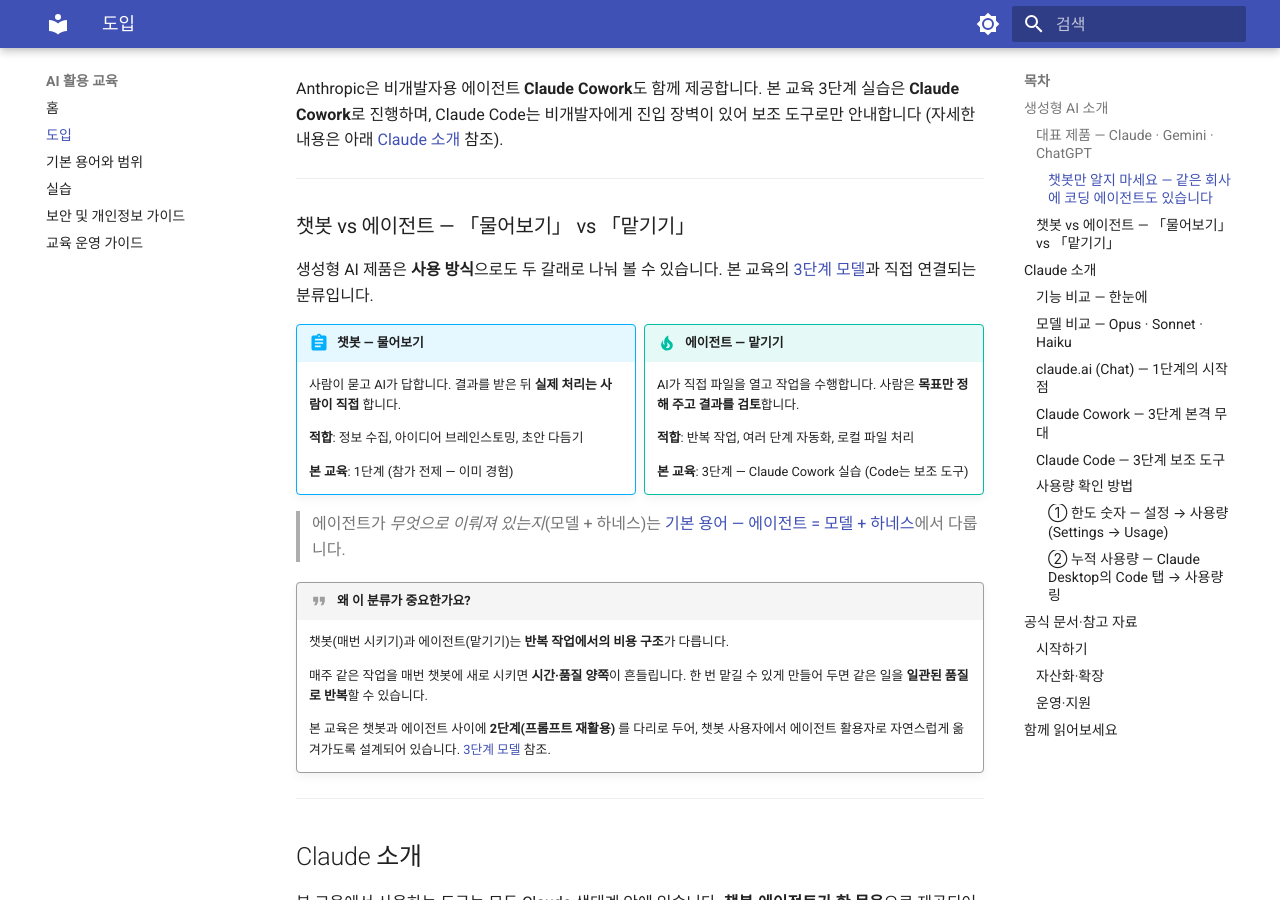
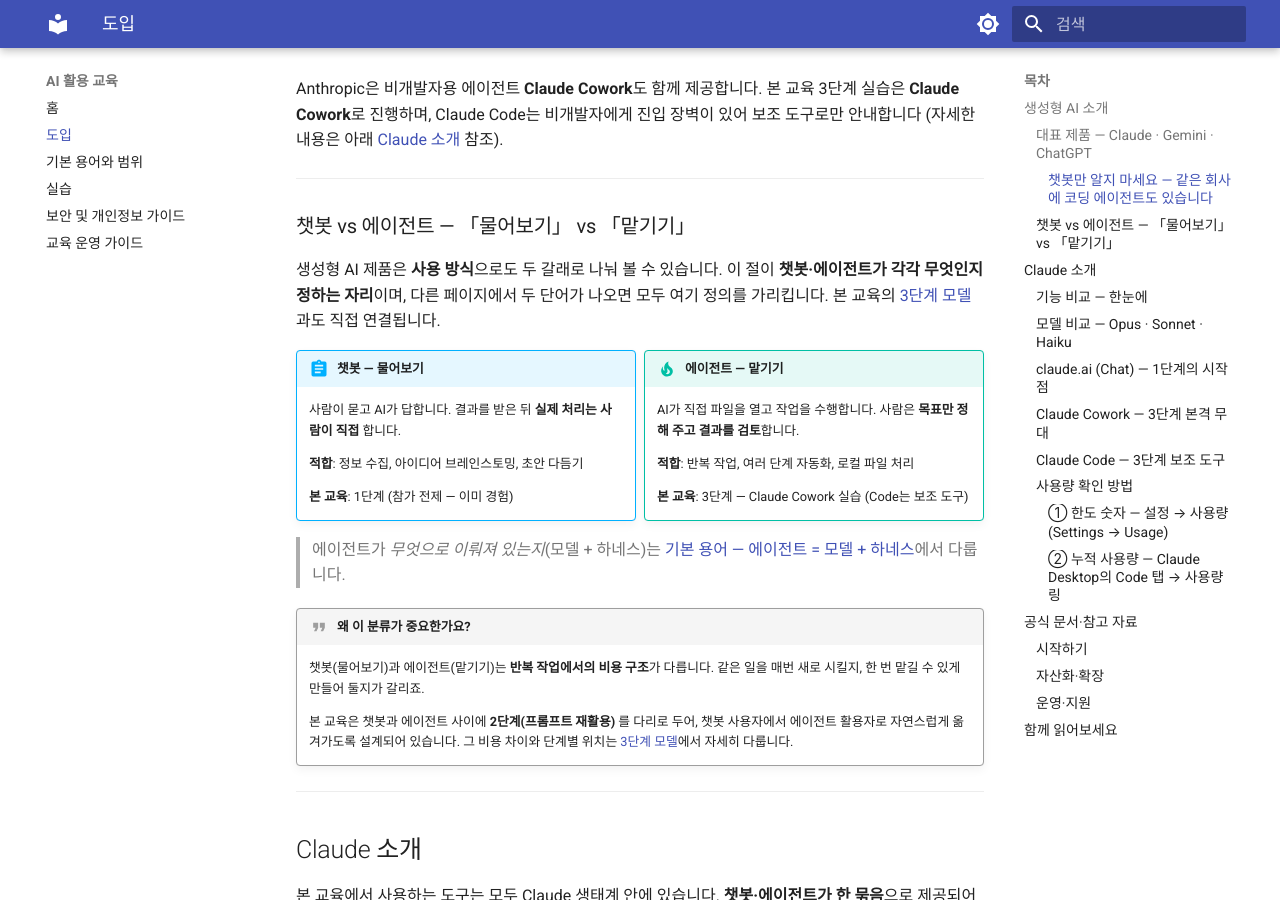
Before and after one commit to scroogy-dev/ai-onboarding, an MkDocs documentation site: the page built from docs/intro.md, in a window 1280 px wide and 900 px high, scrolled down 1357 px. Built offline with MkDocs 1.6.1 and Material for MkDocs 9.7.7, drawn with Linux system fonts in a browser that asks for light colours.

Commit message:
docs: 이론 파트 교차링크 정리 — 챗봇/에이전트 정의 단일화·프롬프트 품질 분리 (#42)
핵심 대비를 "한 곳에서 정의하고 나머지는 링크"로 정돈해 중복 서술을 걷어냄.

- 도입 §챗봇 vs 에이전트를 「정의의 집」으로 명시 — 다른 페이지는 여기 정의를 가리키도록. "왜 중요한가" 박스의 비용 구조 재서술은 홈 §3단계로 위임
- 홈 §3단계 도입부에 챗봇/에이전트 정의 역링크 추가(여기선 재정의하지 않음)
- 홈 §실습 접근법(막연/구조화)이 챗봇/에이전트와는 다른 이야기(프롬프트를 얼마나 구체적으로 쓰는가)임을 한 줄로 분리 + 도입 링크

```diff
--- a/docs/intro.md
+++ b/docs/intro.md
@@ -42,7 +42,7 @@
 
 ### 챗봇 vs 에이전트 — 「물어보기」 vs 「맡기기」 { #chatbot-vs-agent }
 
-생성형 AI 제품은 **사용 방식**으로도 두 갈래로 나눠 볼 수 있습니다. 본 교육의 [3단계 모델](index.md#stage-model)과 직접 연결되는 분류입니다.
+생성형 AI 제품은 **사용 방식**으로도 두 갈래로 나눠 볼 수 있습니다. 이 절이 **챗봇·에이전트가 각각 무엇인지 정하는 자리**이며, 다른 페이지에서 두 단어가 나오면 모두 여기 정의를 가리킵니다. 본 교육의 [3단계 모델](index.md#stage-model)과도 직접 연결됩니다.
 
 <div class="grid" markdown>
 
@@ -65,11 +65,9 @@
 > 에이전트가 *무엇으로 이뤄져 있는지*(모델 + 하네스)는 [기본 용어 — 에이전트 = 모델 + 하네스](basics.md#model-harness)에서 다룹니다.
 
 !!! quote "왜 이 분류가 중요한가요?"
-    챗봇(매번 시키기)과 에이전트(맡기기)는 **반복 작업에서의 비용 구조**가 다릅니다.
+    챗봇(물어보기)과 에이전트(맡기기)는 **반복 작업에서의 비용 구조**가 다릅니다. 같은 일을 매번 새로 시킬지, 한 번 맡길 수 있게 만들어 둘지가 갈리죠.
 
-    매주 같은 작업을 매번 챗봇에 새로 시키면 **시간·품질 양쪽**이 흔들립니다. 한 번 맡길 수 있게 만들어 두면 같은 일을 **일관된 품질로 반복**할 수 있습니다.
-
-    본 교육은 챗봇과 에이전트 사이에 **2단계(프롬프트 재활용)** 를 다리로 두어, 챗봇 사용자에서 에이전트 활용자로 자연스럽게 옮겨가도록 설계되어 있습니다. [3단계 모델](index.md#stage-model) 참조.
+    본 교육은 챗봇과 에이전트 사이에 **2단계(프롬프트 재활용)** 를 다리로 두어, 챗봇 사용자에서 에이전트 활용자로 자연스럽게 옮겨가도록 설계되어 있습니다. 그 비용 차이와 단계별 위치는 [3단계 모델](index.md#stage-model)에서 자세히 다룹니다.
 
 ---
 
```
Also changed, not shown: docs/index.md (+3 -1 lines).
